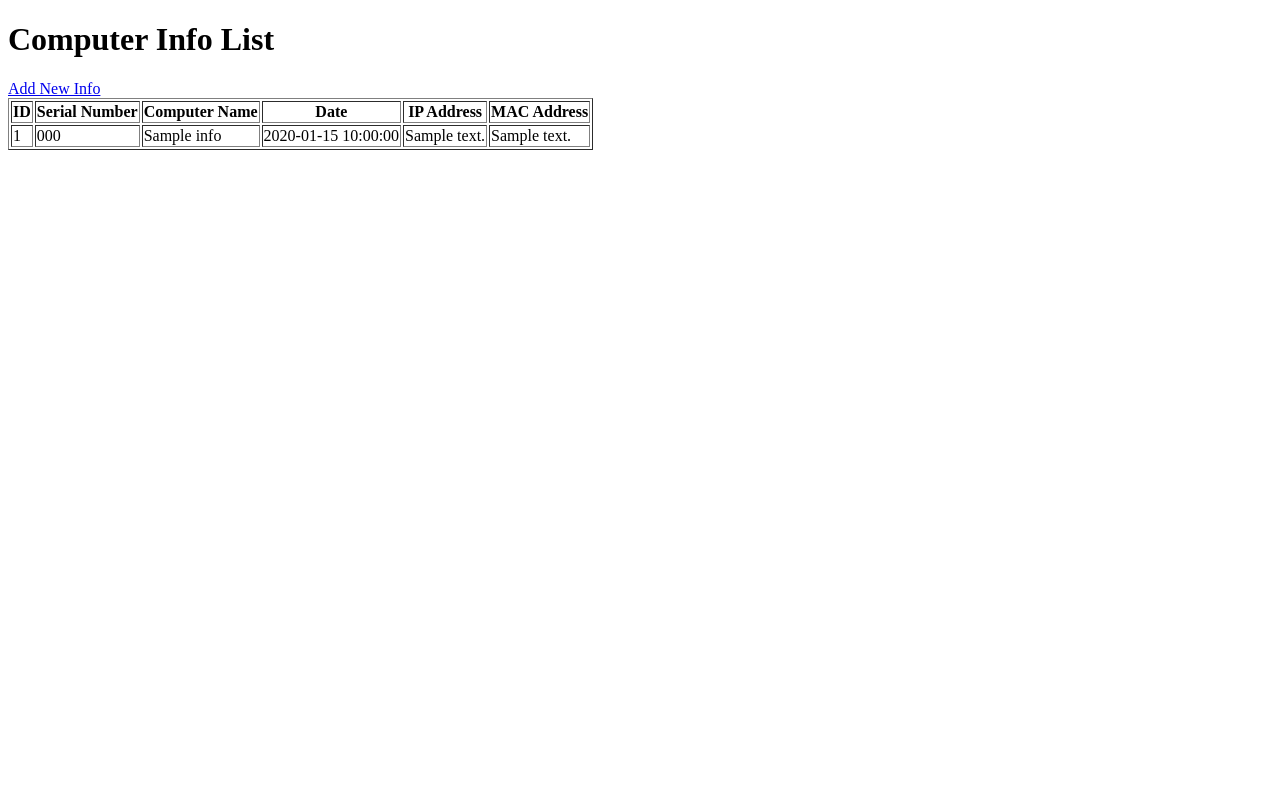
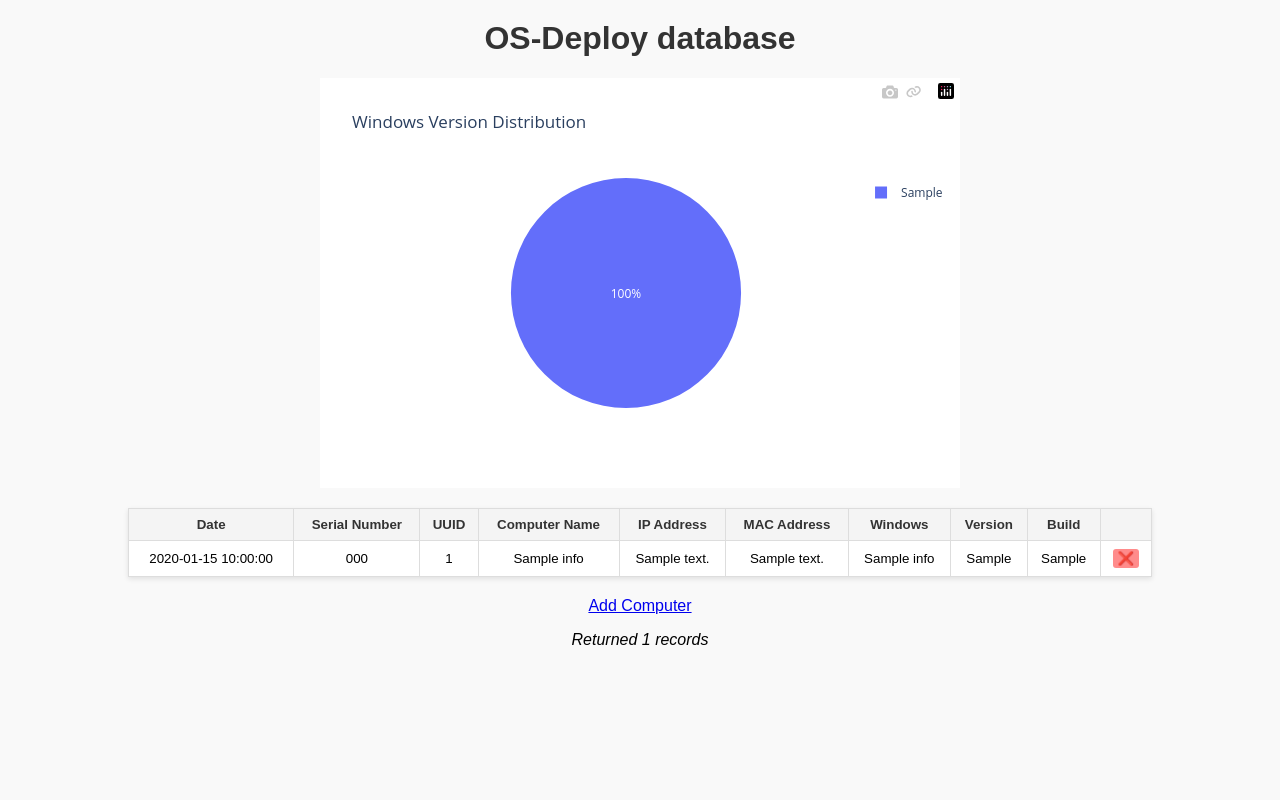
Before and after one commit to jacobrsv/os-deploy, a Flask app: page / in a window 1280 px wide. Run offline with Flask 3, Linux system fonts and the light colour scheme; tables that the repository leaves empty hold one stand-in row (values such as "Sample post").

Commit message:
mange changes

```diff
--- a/app/app.py
+++ b/app/app.py
@@ -1,37 +1,68 @@
 from flask import Flask, render_template, request, redirect, url_for
 from flask_sqlalchemy import SQLAlchemy
-import datetime
+from sqlalchemy.exc import IntegrityError
+import datetime, uuid, random
+from faker import Faker
+import plotly.express as px
 
-# Initialize Flask app and configure database URI
+# Faker til testdata
+fake = Faker()
+
+# Initialisere flask og database
 app = Flask(__name__)
-app.config['SQLALCHEMY_DATABASE_URI'] = 'sqlite:///data.db'  # SQLite database file
-app.config['SQLALCHEMY_TRACK_MODIFICATIONS'] = False  # To avoid warning
+app.config['SQLALCHEMY_DATABASE_URI'] = 'sqlite:///data.db'
+# app.config['SQLALCHEMY_TRACK_MODIFICATIONS'] = False  # To avoid warning
 db = SQLAlchemy(app)
 
-# Define the database model for the collected data
+# ComputerInfo klassen
 class ComputerInfo(db.Model):
-    uuid = db.Column(db.String(100), primary_key=True)
-    serial_number = db.Column(db.String(100), nullable=False)
+    serial_number = db.Column(db.String(100), primary_key=True)
+    uuid = db.Column(db.String(36), nullable=False)
     computer_name = db.Column(db.String(100), nullable=False)
-    date = db.Column(db.DateTime, default=datetime.datetime.utcnow)
+    date = db.Column(db.DateTime, default=datetime.datetime.now)
     ip_address = db.Column(db.String(15), nullable=False)
     mac_address = db.Column(db.String(17), nullable=False)
+    win_build = db.Column(db.String(10), nullable=False)
+    win_ver = db.Column(db.String(12), nullable=False)
+    win_name = db.Column(db.String(100), nullable=False)
+
 
     def __repr__(self):
         return f"<ComputerInfo {self.serial_number} - {self.computer_name}>"
 
-# Initialize the database (this creates the table if it doesn't exist)
+# Initialisere database, opretter data.db og tabeller hvis de ikke eksisterer.
 with app.app_context():
     db.create_all()
 
-# Home route to display all records
-@app.route('/')
+### Index ###
+@app.route('/', methods=['GET', 'POST'])
 def index():
+    if request.method == 'POST':
+        serial_number = request.form['serial_number']
+        print(serial_number)
+        record_to_delete = ComputerInfo.query.filter_by(serial_number=serial_number).first()
+        db.session.delete(record_to_delete)
+        db.session.commit()
+
+
     # Get all records from the database
     computer_info = ComputerInfo.query.all()
-    return render_template('index.html', computer_info=computer_info)
+    number_of_records = len(computer_info)
+    print("Number fo records: ", number_of_records)
+    # Tæl forskellige Windows-versioner
+    win_ver_counts = db.session.query(ComputerInfo.win_ver, db.func.count(ComputerInfo.win_ver)).group_by(ComputerInfo.win_ver).all()
+    # Prepare data for the pie chart
+    data = {
+        "Windows Version": [item[0] for item in win_ver_counts],
+        "Count": [item[1] for item in win_ver_counts]
+    }
 
-# Route to add new record
+    # Create the pie chart using Plotly Express
+    pie_fig = px.pie(data, names="Windows Version", values="Count", title="Windows Version Distribution", height=410, width=640)
+
+    return render_template('index.html', computer_info=computer_info, number_of_records=number_of_records, piechart=pie_fig.to_html())
+
+### Tilføj computer ###
 @app.route('/add', methods=['GET', 'POST'])
 def add_info():
     if request.method == 'POST':
@@ -41,13 +72,19 @@ def add_info():
         computer_name = request.form['computer_name']
         ip_address = request.form['ip_address']
         mac_address = request.form['mac_address']
+        win_name = request.form['win_name']
+        win_ver = request.form['win_ver']
+        win_build = request.form['win_build']
 
-        # Create a new ComputerInfo object and save to the database
+        # Opretter nyt ComputerInfo objekt og comitter til DB
         new_computer = ComputerInfo(uuid=uuid,
                                     serial_number=serial_number,
                                     computer_name=computer_name,
                                     ip_address=ip_address,
-                                    mac_address=mac_address)
+                                    mac_address=mac_address,
+                                    win_name=win_name,
+                                    win_build=win_build,
+                                    win_ver=win_ver)
         db.session.add(new_computer)
         db.session.commit()
 
@@ -55,6 +92,38 @@ def add_info():
 
     return render_template('add.html')
 
+### Fyld databasen med testdata ###
+@app.route('/addtestdata/<int:amount>')
+def add_test_data(amount):
+    for _ in range(amount):
+        fake_uuid = str(uuid.uuid4())
+        fake_serial_number = f"SN{random.randint(10000, 99999)}"
+        fake_computer_name = f"TST-{fake_serial_number}"
+        fake_ip_address = fake.ipv4(private=True)
+        fake_mac_address = fake.mac_address().replace(':','-')
+        fake_win_name = "Microsoft Windows 10 Pro"
+        #fake_win_ver = "10.0.19044"
+        fake_win_ver = "10.0.26100"
+        fake_win_build = "19044"
+
+        fake_computer = ComputerInfo(uuid=fake_uuid,
+                            serial_number=fake_serial_number,
+                            computer_name=fake_computer_name,
+                            ip_address=fake_ip_address,
+                            mac_address=fake_mac_address,
+                            win_name=fake_win_name,
+                            win_build=fake_win_build,
+                            win_ver=fake_win_ver)
+        try:
+            db.session.commit()
+            db.session.add(fake_computer)
+        except IntegrityError as e:
+        ## Nogle gange finder den på det samme serienummer, det ignorerer vi.
+            print(repr(e))
+            db.session.rollback()
+            continue
+    return 'ok'
+
 # Run the app
 if __name__ == '__main__':
     app.run(debug=True)
--- /dev/null
+++ b/app/requirements.txt
@@ -0,0 +1,4 @@
+Flask
+Flask-SQLAlchemy
+Faker
+plotly_express
--- /dev/null
+++ b/app/static/style.css
@@ -0,0 +1,57 @@
+body {
+    font-family: Arial, sans-serif;
+    margin: 0;
+    padding: 0;
+    display: flex;
+    flex-direction: column;
+    align-items: center;
+    background-color: #f9f9f9;
+}
+
+h1 {
+    text-align: center;
+    margin-top: 20px;
+    color: #333;
+}
+
+table {
+    border-collapse: collapse;
+    width: 80%;
+    margin: 20px 0;
+    background-color: #fff;
+    box-shadow: 0 2px 5px rgba(0, 0, 0, 0.1);
+    font-size: smaller;
+}
+
+th, td {
+    border: 1px solid #ddd;
+    padding: 8px;
+    text-align: center;
+}
+
+th {
+    background-color: #f4f4f4;
+    color: #333;
+    font-weight: bold;
+}
+
+tr:nth-child(even) {
+    background-color: #f9f9f9;
+}
+
+tr:hover {
+    background-color: #f1f1f1;
+}
+
+button {
+    background-color: #ff8b8b;
+    color: white;
+    border: none;
+    padding: 2px 5px;
+    cursor: pointer;
+    border-radius: 3px;
+}
+
+button:hover {
+    background-color: #e60000;
+}
--- a/app/templates/index.html
+++ b/app/templates/index.html
@@ -1,36 +1,57 @@
 <!DOCTYPE html>
 <html lang="en">
+
 <head>
     <meta charset="UTF-8">
     <meta name="viewport" content="width=device-width, initial-scale=1.0">
-    <title>Computer Info</title>
+    <title>OS-Deploy</title>
+    <link rel="stylesheet" href="{{ url_for('static', filename='style.css') }}">
 </head>
+
 <body>
-    <h1>Computer Info List</h1>
-    <a href="{{ url_for('add_info') }}">Add New Info</a>
+    <h1>OS-Deploy database</h1>
+    <div>
+        {{ piechart|safe }}
+    </div>
     <table border="1">
         <thead>
             <tr>
-		<th>ID</th>
+                <th>Date</th>
                 <th>Serial Number</th>
+                <th>UUID</th>
                 <th>Computer Name</th>
-                <th>Date</th>
                 <th>IP Address</th>
                 <th>MAC Address</th>
+                <th>Windows</th>
+                <th>Version</th>
+                <th>Build</th>
+                <th></th>
             </tr>
         </thead>
         <tbody>
             {% for info in computer_info %}
             <tr>
-		<td>{{ info.uuid }}</td>
+                <td>{{ info.date }}</td>
                 <td>{{ info.serial_number }}</td>
+                <td>{{ info.uuid }}</td>
                 <td>{{ info.computer_name }}</td>
-                <td>{{ info.date }}</td>
                 <td>{{ info.ip_address }}</td>
                 <td>{{ info.mac_address }}</td>
+                <td>{{ info.win_name }}</td>
+                <td>{{ info.win_ver }}</td>
+                <td>{{ info.win_build }}</td>
+                <td>
+                    <form method="POST">
+                        <input type="hidden" name="serial_number" value="{{ info.serial_number }}">
+                        <button>❌</button>
+                    </form>
+                </td>
             </tr>
             {% endfor %}
         </tbody>
     </table>
+    <a href="{{ url_for('add_info') }}">Add Computer</a>
+    <p><i>Returned {{ number_of_records }} records</i></p>
 </body>
+
 </html>
```
Also changed, not shown: app/templates/add.html (+26 -3 lines), 1 other file.
